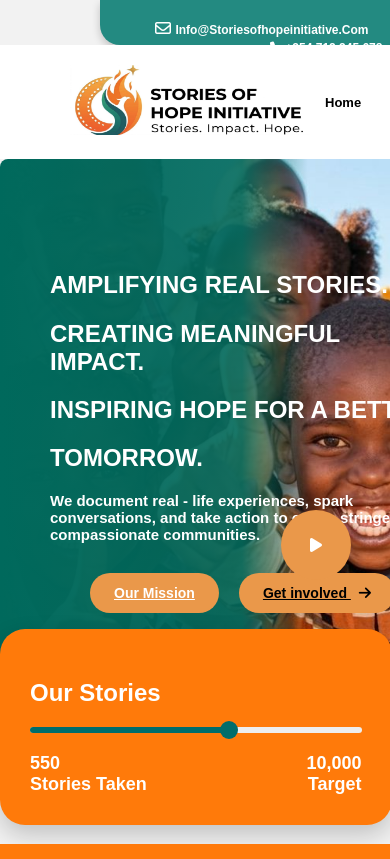
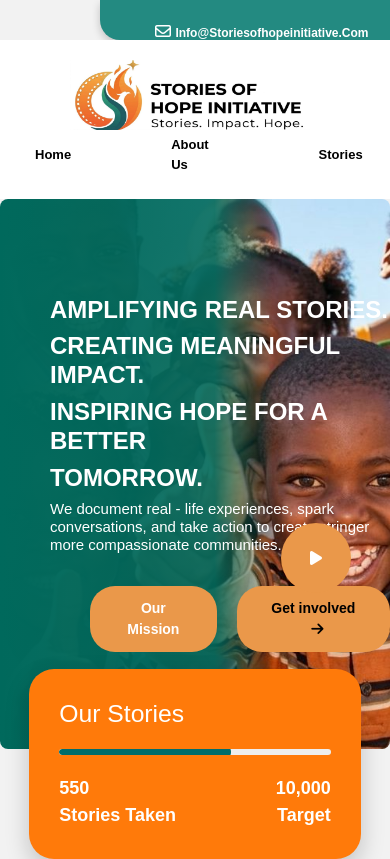
Before and after one commit to cyganouko/Storiesofhope2, a Django app: page / in a window 390 px wide; the page is wider, and only the part inside the window is pictured. Run offline with Django 5.2, Linux system fonts and the light colour scheme.

Commit message:
updated website responsiveness

```diff
--- a/templates/index.html
+++ b/templates/index.html
@@ -2,8 +2,9 @@
 <!DOCTYPE html>
 <html lang="en">
 <head>
-<meta charset="UTF-8">
+<meta name="viewport" content="width=device-width, initial-scale=1.0">
 <title>Stories of Hope</title>
+    <link href="https://cdn.jsdelivr.net/npm/bootstrap@5.3.3/dist/css/bootstrap.min.css" rel="stylesheet">
 
     <link rel="stylesheet" href="{% static 'css/style.css' %}">
     <link rel="stylesheet" href="https://cdnjs.cloudflare.com/ajax/libs/font-awesome/6.5.0/css/all.min.css">
```
